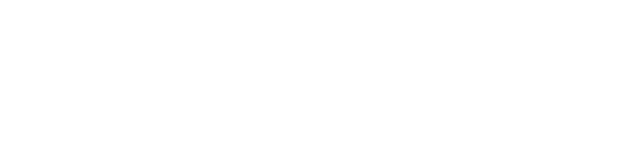
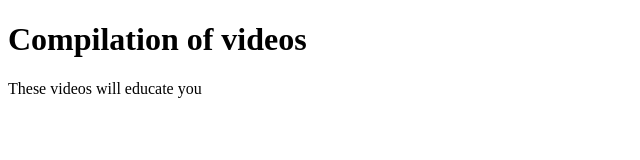
Before and after one commit to CreytonValentine/video-comp, a plain HTML site: page index.html in a window 1280 px wide. Shown: the whole page, without its empty margins (0-640 px from the left). Drawn offline with Linux system fonts and the light colour scheme.

Commit message:
h1 and p elements

```diff
--- a/index.html
+++ b/index.html
@@ -6,6 +6,9 @@
     <title>Video Compilation page</title>
 </head>
 <body>
-
+    <main>
+        <h1>Compilation of videos</h1>
+        <p>These videos will educate you</p>
+    </main>
 </body>
 </html>
```
